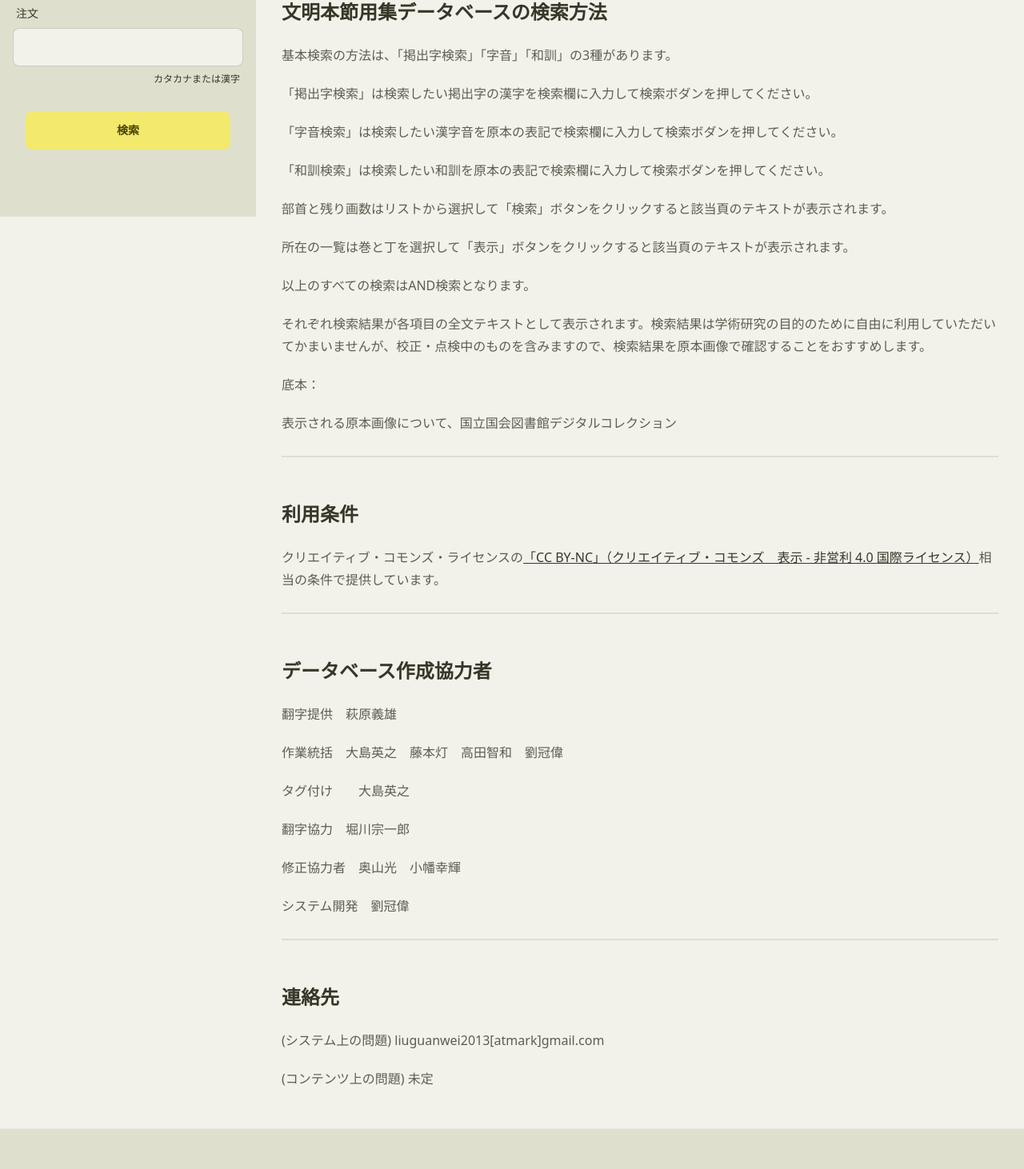
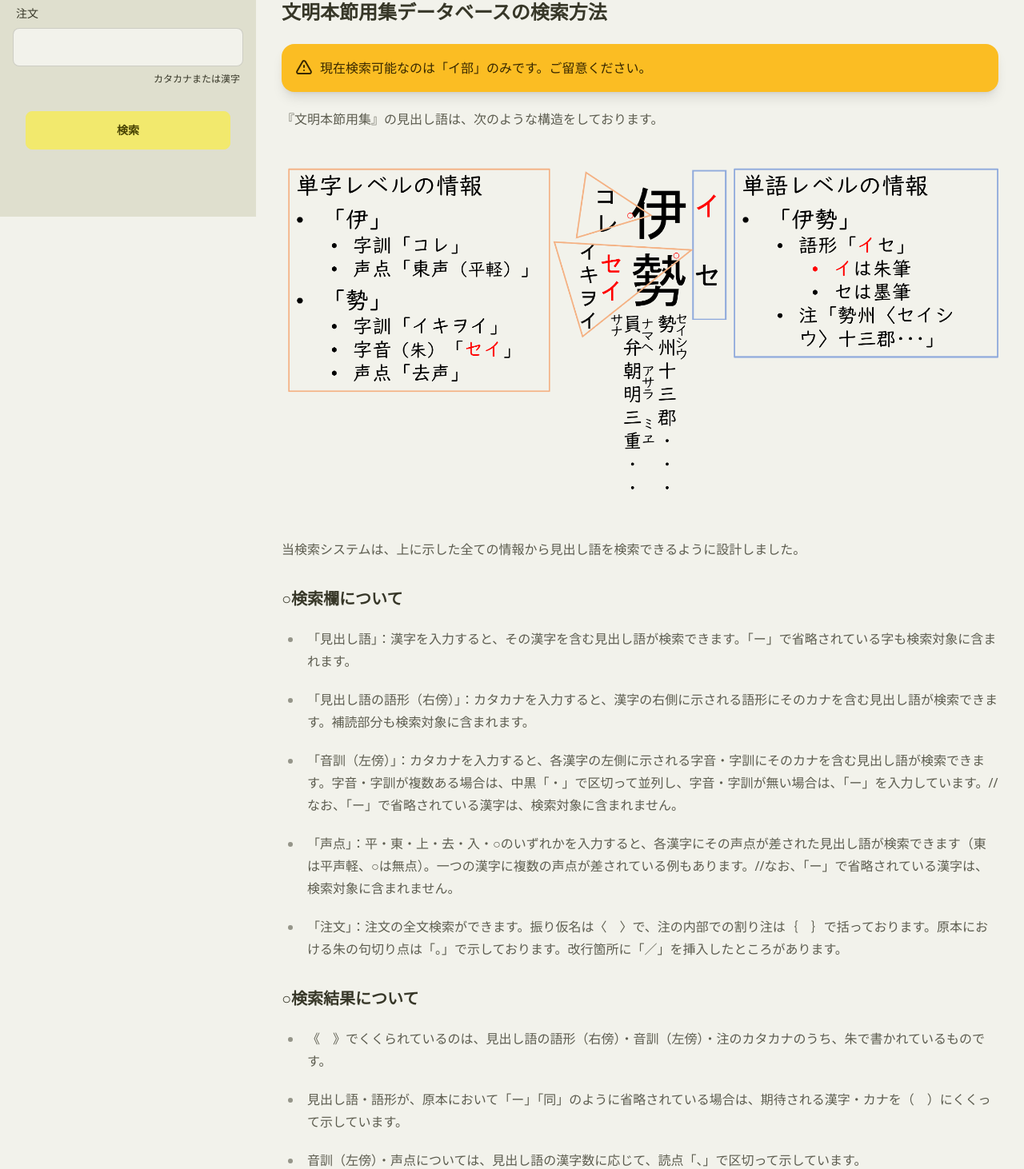
Before and after one commit to toyjack/jisho-goi-db, a Next.js app: page /bunmei in a window 1280 px wide. Shown: the part 709-2171 px from the top of the page at 80% size. Built offline with nearby package versions, Linux system fonts and the light colour scheme.

Commit message:
updated: bunmeibon hanrei

```diff
--- a/markdown/BunmeibonManual.mdx
+++ b/markdown/BunmeibonManual.mdx
@@ -5,25 +5,54 @@ import CcLicense from "@/markdown/CC-BY-NC.mdx"
 <div className="divider"></div>
 
 ## 文明本節用集データベースの検索方法
-基本検索の方法は、「掲出字検索」「字音」「和訓」の3種があります。
 
-「掲出字検索」は検索したい掲出字の漢字を検索欄に入力して検索ボダンを押してください。
+<div className="alert alert-warning shadow-lg">
+  <div>
+    <svg xmlns="http://www.w3.org/2000/svg" className="stroke-current flex-shrink-0 h-6 w-6" fill="none" viewBox="0 0 24 24"><path strokeLinecap="round" strokeLinejoin="round" strokeWidth="2" d="M12 9v2m0 4h.01m-6.938 4h13.856c1.54 0 2.502-1.667 1.732-3L13.732 4c-.77-1.333-2.694-1.333-3.464 0L3.34 16c-.77 1.333.192 3 1.732 3z" /></svg>
+    <span>現在検索可能なのは「イ部」のみです。ご留意ください。</span>
+  </div>
+</div>
 
-「字音検索」は検索したい漢字音を原本の表記で検索欄に入力して検索ボダンを押してください。
+『文明本節用集』の見出し語は、次のような構造をしております。
 
-「和訓検索」は検索したい和訓を原本の表記で検索欄に入力して検索ボダンを押してください。
+![文明本節用集凡例](/images/bunmeibon_hanrei.png)
 
-部首と残り画数はリストから選択して「検索」ボタンをクリックすると該当頁のテキストが表示されます。
+当検索システムは、上に示した全ての情報から見出し語を検索できるように設計しました。
 
-所在の一覧は巻と丁を選択して「表示」ボタンをクリックすると該当頁のテキストが表示されます。
+### ○検索欄について
 
-以上のすべての検索はAND検索となります。
+- 「見出し語」：漢字を入力すると、その漢字を含む見出し語が検索できます。「ー」で省略されている字も検索対象に含まれます。
 
-それぞれ検索結果が各項目の全文テキストとして表示されます。検索結果は学術研究の目的のために自由に利用していただいてかまいませんが、校正・点検中のものを含みますので、検索結果を原本画像で確認することをおすすめします。
+- 「見出し語の語形（右傍）」：カタカナを入力すると、漢字の右側に示される語形にそのカナを含む見出し語が検索できます。補読部分も検索対象に含まれます。
 
-底本：
+- 「音訓（左傍）」：カタカナを入力すると、各漢字の左側に示される字音・字訓にそのカナを含む見出し語が検索できます。字音・字訓が複数ある場合は、中黒「・」で区切って並列し、字音・字訓が無い場合は、「ー」を入力しています。//なお、「ー」で省略されている漢字は、検索対象に含まれません。
 
-表示される原本画像について、国立国会図書館デジタルコレクション
+- 「声点」：平・東・上・去・入・○のいずれかを入力すると、各漢字にその声点が差された見出し語が検索できます（東は平声軽、○は無点）。一つの漢字に複数の声点が差されている例もあります。//なお、「ー」で省略されている漢字は、検索対象に含まれません。
+
+- 「注文」：注文の全文検索ができます。振り仮名は〈　〉で、注の内部での割り注は｛　｝で括っております。原本における朱の句切り点は「。」で示しております。改行箇所に「／」を挿入したところがあります。
+
+### ○検索結果について
+
+- 《　》でくくられているのは、見出し語の語形（右傍）・音訓（左傍）・注のカタカナのうち、朱で書かれているものです。
+
+- 見出し語・語形が、原本において「ー」「同」のように省略されている場合は、期待される漢字・カナを（　）にくくって示しています。
+
+- 音訓（左傍）・声点については、見出し語の漢字数に応じて、読点「、」で区切って示しています。
+
+- 検索結果の冒頭に、国会図書館デジタルコレクション公開画像におけるコマ数・行数・行内出現順と、該当ページへのリンクを示しております。
+
+### ○検索上の注意点
+
+- 漢字は、新字・旧字に統一せず、原本に近い字体を選んで入力しております。異体字検索には対応しておりません。
+
+- カタカナは、原本の仮名遣い通りでしか検索できません。濁音を含む場合は、清音で検索しなおすとヒットするかもしれません。
+
+- 態芸門には、漢文成句を引用した項目がありますが、データ化の方法を模索している段階です。検索自体は可能ですが、十分な点検を経ておりませんので、ご留意ください。
+
+### ○今後の見通し
+- 将来的には、データセットとしてcsv形式での公開も予定しております。
+
+- 異体字や、仮名遣いを捨象した検索方法を検討しております。
 
 <div className="divider"></div>
 
```
Also changed, not shown: public/images/bunmeibon_hanrei.png (added).
